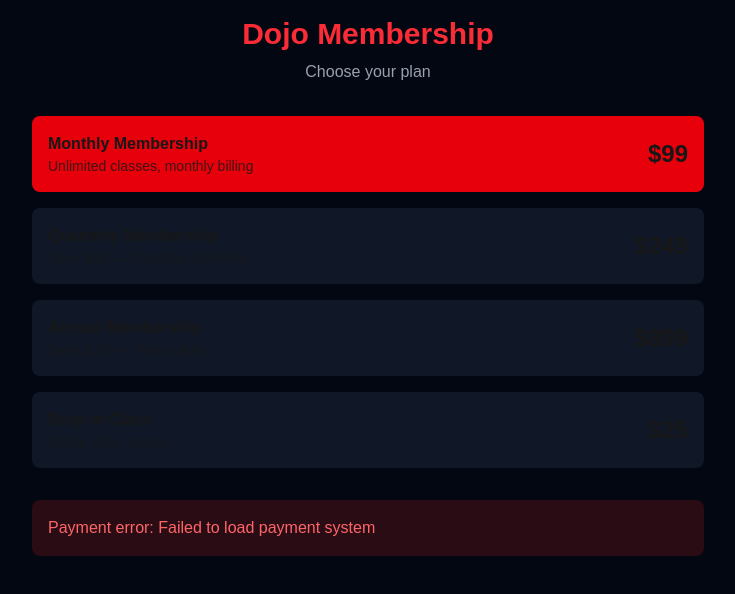
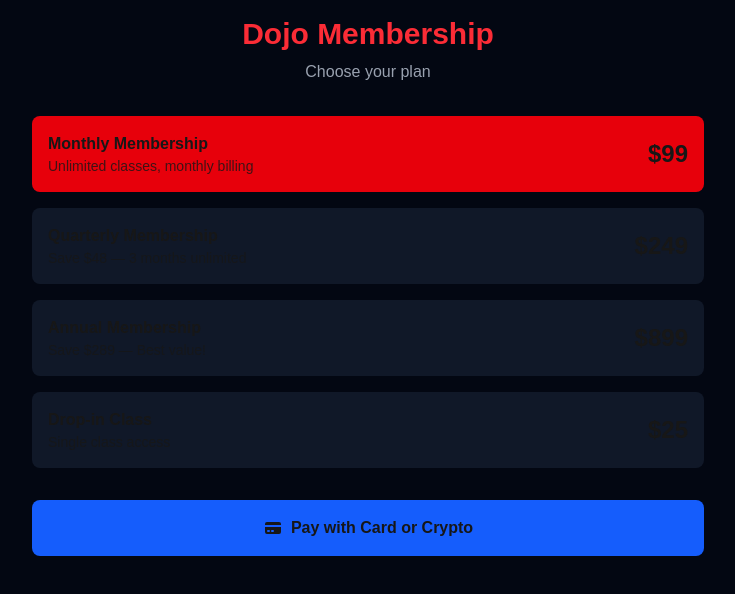
Before and after one commit to Z0rlord/dojopop.xyz, a Next.js app: page /payments in a window 1280 px wide. Shown: the top 594 px of the page, without its empty margins (272-1007 px from the left). Built offline with nearby package versions, Linux system fonts and the light colour scheme.

Commit message:
Simplify Crossmint integration using hosted checkout (no heavy SDK)

```diff
--- /dev/null
+++ b/src/app/api/payments/crossmint/route.ts
@@ -0,0 +1,67 @@
+import { NextRequest, NextResponse } from "next/server";
+
+const CROSSMINT_API = "https://www.crossmint.com/api/2022-06-09";
+
+export async function POST(request: NextRequest) {
+  try {
+    const { amount, currency, description, recipientEmail } = await request.json();
+
+    if (!amount || !currency) {
+      return NextResponse.json(
+        { error: "Amount and currency required" },
+        { status: 400 }
+      );
+    }
+
+    const apiKey = process.env.CROSSMINT_SECRET_KEY;
+    if (!apiKey) {
+      return NextResponse.json(
+        { error: "Payment provider not configured" },
+        { status: 500 }
+      );
+    }
+
+    // Create a Crossmint order
+    const response = await fetch(`${CROSSMINT_API}/orders`, {
+      method: "POST",
+      headers: {
+        "Content-Type": "application/json",
+        "X-API-KEY": apiKey,
+      },
+      body: JSON.stringify({
+        recipient: {
+          email: recipientEmail,
+        },
+        lineItems: [
+          {
+            description,
+            quantity: 1,
+            amount,
+            currency,
+          },
+        ],
+        payment: {
+          method: "fiat", // or "crypto" for crypto-only
+        },
+      }),
+    });
+
+    if (!response.ok) {
+      const error = await response.text();
+      throw new Error(`Crossmint API error: ${error}`);
+    }
+
+    const data = await response.json();
+
+    return NextResponse.json({
+      orderId: data.id,
+      checkoutUrl: data.checkoutUrl,
+    });
+  } catch (error) {
+    console.error("Create payment error:", error);
+    return NextResponse.json(
+      { error: "Failed to create payment" },
+      { status: 500 }
+    );
+  }
+}
--- /dev/null
+++ b/src/app/api/payments/status/route.ts
@@ -0,0 +1,50 @@
+import { NextRequest, NextResponse } from "next/server";
+
+const CROSSMINT_API = "https://www.crossmint.com/api/2022-06-09";
+
+export async function GET(request: NextRequest) {
+  try {
+    const { searchParams } = new URL(request.url);
+    const orderId = searchParams.get("orderId");
+
+    if (!orderId) {
+      return NextResponse.json(
+        { error: "Order ID required" },
+        { status: 400 }
+      );
+    }
+
+    const apiKey = process.env.CROSSMINT_SECRET_KEY;
+    if (!apiKey) {
+      return NextResponse.json(
+        { error: "Payment provider not configured" },
+        { status: 500 }
+      );
+    }
+
+    const response = await fetch(`${CROSSMINT_API}/orders/${orderId}`, {
+      headers: {
+        "X-API-KEY": apiKey,
+      },
+    });
+
+    if (!response.ok) {
+      throw new Error("Failed to fetch order status");
+    }
+
+    const data = await response.json();
+
+    return NextResponse.json({
+      orderId: data.id,
+      status: data.status, // "pending", "completed", "failed"
+      amount: data.amount,
+      currency: data.currency,
+    });
+  } catch (error) {
+    console.error("Status check error:", error);
+    return NextResponse.json(
+      { error: "Failed to check status" },
+      { status: 500 }
+    );
+  }
+}
--- a/src/components/CrossmintPayment.tsx
+++ b/src/components/CrossmintPayment.tsx
@@ -1,114 +1,104 @@
 "use client";
 
-import { useEffect, useState } from "react";
+import { useState } from "react";
 
 interface CrossmintPaymentProps {
   amount: number;
   currency?: string;
   description: string;
+  recipientEmail?: string;
   onSuccess?: (orderId: string) => void;
-  onError?: (error: Error) => void;
 }
 
 export default function CrossmintPayment({
   amount,
   currency = "usd",
   description,
+  recipientEmail,
   onSuccess,
-  onError,
 }: CrossmintPaymentProps) {
-  const [loaded, setLoaded] = useState(false);
-  const [error, setError] = useState<string | null>(null);
+  const [loading, setLoading] = useState(false);
 
-  useEffect(() => {
-    // Load Crossmint script
-    const script = document.createElement("script");
-    script.src = "https://www.crossmint.io/assets/crossmint-sdk.js";
-    script.async = true;
-    script.onload = () => setLoaded(true);
-    script.onerror = () => setError("Failed to load payment system");
-    document.body.appendChild(script);
-
-    return () => {
-      document.body.removeChild(script);
-    };
-  }, []);
-
-  useEffect(() => {
-    if (!loaded || !(window as any).CrossmintSDK) return;
+  const handlePayment = async () => {
+    setLoading(true);
 
     try {
-      const CrossmintSDK = (window as any).CrossmintSDK;
-
-      CrossmintSDK.init({
-        apiKey: process.env.NEXT_PUBLIC_CROSSMINT_API_KEY,
-        environment: "production", // or "staging" for testing
+      // Call our API to create a Crossmint checkout session
+      const response = await fetch("/api/payments/crossmint", {
+        method: "POST",
+        headers: { "Content-Type": "application/json" },
+        body: JSON.stringify({
+          amount,
+          currency,
+          description,
+          recipientEmail,
+        }),
       });
 
-      CrossmintSDK.createPaymentButton({
-        target: "#crossmint-button",
-        amount,
-        currency,
-        description,
-        onSuccess: (orderId: string) => {
-          console.log("Payment successful:", orderId);
-          onSuccess?.(orderId);
-        },
-        onError: (err: Error) => {
-          console.error("Payment error:", err);
-          setError(err.message);
-          onError?.(err);
-        },
-      });
+      const data = await response.json();
+
+      if (data.checkoutUrl) {
+        // Open Crossmint hosted checkout in popup
+        const width = 500;
+        const height = 700;
+        const left = window.screenX + (window.outerWidth - width) / 2;
+        const top = window.screenY + (window.outerHeight - height) / 2;
+
+        const popup = window.open(
+          data.checkoutUrl,
+          "CrossmintCheckout",
+          `width=${width},height=${height},left=${left},top=${top},popup=1`
+        );
+
+        // Listen for payment completion
+        const checkClosed = setInterval(() => {
+          if (popup?.closed) {
+            clearInterval(checkClosed);
+            setLoading(false);
+            // Poll for order status or rely on webhook
+            checkOrderStatus(data.orderId);
+          }
+        }, 1000);
+      } else {
+        throw new Error("No checkout URL received");
+      }
     } catch (err) {
-      setError("Failed to initialize payment");
-      console.error(err);
+      console.error("Payment error:", err);
+      setLoading(false);
     }
-  }, [loaded, amount, currency, description, onSuccess, onError]);
+  };
 
-  if (error) {
-    return (
-      <div className="p-4 bg-red-900/30 rounded-lg text-red-400">
-        Payment error: {error}
-      </div>
-    );
-  }
+  const checkOrderStatus = async (orderId: string) => {
+    // Poll for order status
+    try {
+      const response = await fetch(`/api/payments/status?orderId=${orderId}`);
+      const data = await response.json();
+
+      if (data.status === "completed") {
+        onSuccess?.(orderId);
+      }
+    } catch (err) {
+      console.error("Status check error:", err);
+    }
+  };
 
   return (
-    <div className="space-y-4">
-      <div className="p-4 bg-gray-900 rounded-lg">
-        <div className="flex justify-between items-center mb-4">
-          <span className="text-gray-400">{description}</span>
-          <span className="text-2xl font-bold">
-            ${amount} {currency.toUpperCase()}
-          </span>
-        </div>
-
-        {!loaded ? (
-          <div className="text-center py-4 text-gray-500">
-            Loading payment system...
-          </div>
-        ) : (
-          <div id="crossmint-button" className="w-full">
-            <button
-              className="w-full py-4 bg-blue-600 hover:bg-blue-700 rounded-lg font-semibold transition"
-              onClick={() => {
-                // Fallback if SDK doesn't load properly
-                window.open(
-                  `https://www.crossmint.io/checkout?amount=${amount}&currency=${currency}&description=${encodeURIComponent(description)}`,
-                  "_blank"
-                );
-              }}
-            >
-              Pay with Card / Crypto
-            </button>
-          </div>
-        )}
-      </div>
-
-      <p className="text-xs text-gray-500 text-center">
-        Secured by Crossmint — Accepts credit cards and crypto
-      </p>
-    </div>
+    <button
+      onClick={handlePayment}
+      disabled={loading}
+      className="w-full py-4 bg-blue-600 hover:bg-blue-700 disabled:bg-gray-700 rounded-lg font-semibold transition flex items-center justify-center gap-2"
+    >
+      {loading ? (
+        "Loading..."
+      ) : (
+        <>
+          <svg className="w-5 h-5" fill="currentColor" viewBox="0 0 20 20">
+            <path d="M4 4a2 2 0 00-2 2v1h16V6a2 2 0 00-2-2H4z" />
+            <path fillRule="evenodd" d="M18 9H2v5a2 2 0 002 2h12a2 2 0 002-2V9zM4 13a1 1 0 011-1h1a1 1 0 110 2H5a1 1 0 01-1-1zm5-1a1 1 0 100 2h1a1 1 0 100-2H9z" clipRule="evenodd" />
+          </svg>
+          Pay with Card or Crypto
+        </>
+      )}
+    </button>
   );
 }
```
